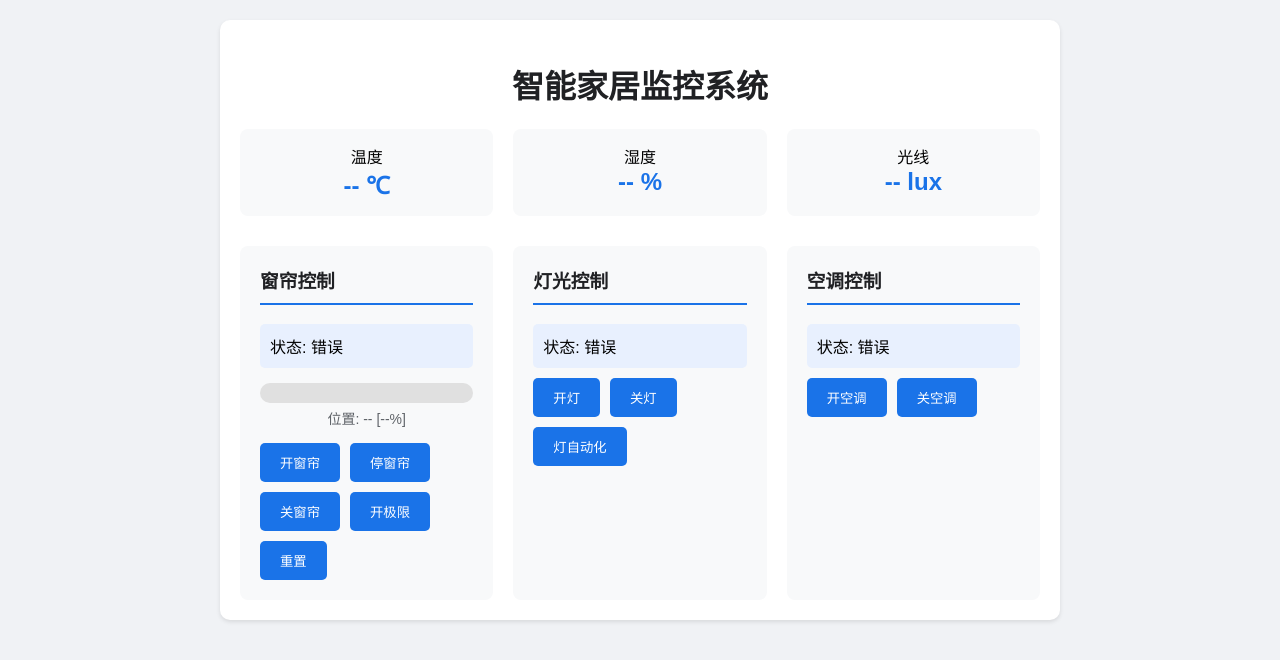
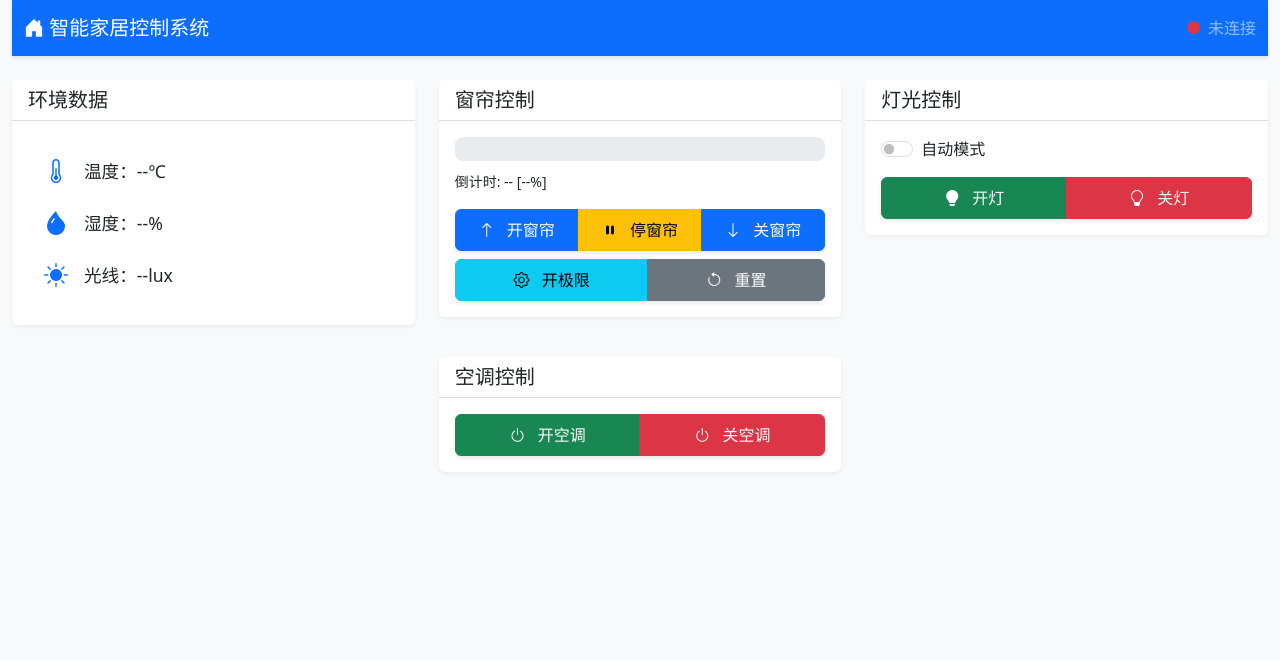
Before and after one commit to linkimlin/IOT2, a plain HTML site: page index.html in a window 1280 px wide. Drawn offline with nearby package versions, Linux system fonts and the light colour scheme; files that its build step writes are made by us from their sources; no server answers.

Commit message:
Add files via upload

```diff
--- a/index.html
+++ b/index.html
@@ -1,74 +1,147 @@
 <!DOCTYPE html>
-<html lang="zh">
+<html lang="zh-CN">
 <head>
     <meta charset="UTF-8">
     <meta name="viewport" content="width=device-width, initial-scale=1.0">
-    <title>智能家居监控系统</title>
-    <link rel="stylesheet" href="styles.css">
+    <title>智能家居控制系统</title>
+    <link href="https://cdn.jsdelivr.net/npm/bootstrap@5.3.0/dist/css/bootstrap.min.css" rel="stylesheet">
+    <link href="https://cdn.jsdelivr.net/npm/bootstrap-icons@1.7.2/font/bootstrap-icons.css" rel="stylesheet">
+    <link href="css/style.css" rel="stylesheet">
 </head>
 <body>
-    <div class="container">
-        <h1 style="text-align: center; color: #202124;">智能家居监控系统</h1>
+    <div class="container-fluid">
+        <nav class="navbar navbar-expand-lg navbar-dark bg-primary">
+            <div class="container-fluid">
+                <a class="navbar-brand" href="#">
+                    <i class="bi bi-house-door-fill"></i> 智能家居控制系统
+                </a>
+                <div class="d-flex">
+                    <span class="navbar-text" id="connection-status">
+                        <i class="bi bi-circle-fill text-danger"></i> 未连接
+                    </span>
+                </div>
+            </div>
+        </nav>
 
+        <div class="row mt-4">
             <!-- 传感器数据显示 -->
+            <div class="col-md-4">
+                <div class="card">
+                    <div class="card-header">
+                        <h5 class="card-title mb-0">环境数据</h5>
+                    </div>
+                    <div class="card-body">
                         <div class="sensor-data">
-            <div class="sensor-item">
-                <div>温度</div>
-                <div class="sensor-value" id="temperature">-- ℃</div>
+                            <div class="data-item">
+                                <i class="bi bi-thermometer-half"></i>
+                                <span>温度：</span>
+                                <span id="temperature">--</span>℃
                             </div>
-            <div class="sensor-item">
-                <div>湿度</div>
-                <div class="sensor-value" id="humidity">-- %</div>
+                            <div class="data-item">
+                                <i class="bi bi-droplet-fill"></i>
+                                <span>湿度：</span>
+                                <span id="humidity">--</span>%
                             </div>
-            <div class="sensor-item">
-                <div>光线</div>
-                <div class="sensor-value" id="light">-- lux</div>
+                            <div class="data-item">
+                                <i class="bi bi-sun-fill"></i>
+                                <span>光线：</span>
+                                <span id="light">--</span>lux
+                            </div>
+                        </div>
+                    </div>
                 </div>
             </div>
 
             <!-- 控制面板 -->
-        <div class="control-panel">
+            <div class="col-md-8">
+                <div class="row">
                     <!-- 窗帘控制 -->
-            <div class="control-section">
-                <h3>窗帘控制</h3>
-                <div class="status" id="curtain-status">状态: 停止</div>
-                <div class="progress-container">
-                    <div class="progress-bar">
-                        <div class="progress" id="curtain-progress"></div>
+                    <div class="col-md-6 mb-4">
+                        <div class="card">
+                            <div class="card-header">
+                                <h5 class="card-title mb-0">窗帘控制</h5>
                             </div>
-                    <div class="progress-text" id="curtain-progress-text">位置: -- [--%]</div>
+                            <div class="card-body">
+                                <div class="curtain-status mb-3">
+                                    <div class="progress">
+                                        <div id="curtain-progress" class="progress-bar" role="progressbar"></div>
                                     </div>
-                <div class="button-group">
-                    <button onclick="sendCommand('C')">开窗帘</button>
-                    <button onclick="sendCommand('D')">停窗帘</button>
-                    <button onclick="sendCommand('E')">关窗帘</button>
-                    <button onclick="sendCommand('L')">开极限</button>
-                    <button onclick="sendCommand('R')">重置</button>
+                                    <div class="mt-2">
+                                        <small id="curtain-countdown">倒计时: -- [--%]</small>
+                                    </div>
+                                </div>
+                                <div class="btn-group w-100">
+                                    <button class="btn btn-primary" onclick="sendCommand('C')">
+                                        <i class="bi bi-arrow-up"></i> 开窗帘
+                                    </button>
+                                    <button class="btn btn-warning" onclick="sendCommand('D')">
+                                        <i class="bi bi-pause-fill"></i> 停窗帘
+                                    </button>
+                                    <button class="btn btn-primary" onclick="sendCommand('E')">
+                                        <i class="bi bi-arrow-down"></i> 关窗帘
+                                    </button>
+                                </div>
+                                <div class="btn-group w-100 mt-2">
+                                    <button class="btn btn-info" onclick="sendCommand('L')">
+                                        <i class="bi bi-gear"></i> 开极限
+                                    </button>
+                                    <button class="btn btn-secondary" onclick="sendCommand('R')">
+                                        <i class="bi bi-arrow-counterclockwise"></i> 重置
+                                    </button>
+                                </div>
+                            </div>
                         </div>
                     </div>
 
                     <!-- 灯光控制 -->
-            <div class="control-section">
-                <h3>灯光控制</h3>
-                <div class="status" id="light-status">状态: 关闭</div>
-                <div class="button-group">
-                    <button onclick="sendCommand('A')">开灯</button>
-                    <button onclick="sendCommand('B')">关灯</button>
-                    <button onclick="sendCommand('H')">灯自动化</button>
+                    <div class="col-md-6 mb-4">
+                        <div class="card">
+                            <div class="card-header">
+                                <h5 class="card-title mb-0">灯光控制</h5>
+                            </div>
+                            <div class="card-body">
+                                <div class="light-status mb-3">
+                                    <div class="form-check form-switch">
+                                        <input class="form-check-input" type="checkbox" id="auto-mode">
+                                        <label class="form-check-label" for="auto-mode">自动模式</label>
+                                    </div>
+                                </div>
+                                <div class="btn-group w-100">
+                                    <button class="btn btn-success" onclick="sendCommand('A')">
+                                        <i class="bi bi-lightbulb-fill"></i> 开灯
+                                    </button>
+                                    <button class="btn btn-danger" onclick="sendCommand('B')">
+                                        <i class="bi bi-lightbulb"></i> 关灯
+                                    </button>
+                                </div>
+                            </div>
                         </div>
                     </div>
 
                     <!-- 空调控制 -->
-            <div class="control-section">
-                <h3>空调控制</h3>
-                <div class="status" id="ac-status">状态: 关闭</div>
-                <div class="button-group">
-                    <button onclick="sendCommand('F')">开空调</button>
-                    <button onclick="sendCommand('G')">关空调</button>
+                    <div class="col-md-6">
+                        <div class="card">
+                            <div class="card-header">
+                                <h5 class="card-title mb-0">空调控制</h5>
+                            </div>
+                            <div class="card-body">
+                                <div class="btn-group w-100">
+                                    <button class="btn btn-success" onclick="sendCommand('F')">
+                                        <i class="bi bi-power"></i> 开空调
+                                    </button>
+                                    <button class="btn btn-danger" onclick="sendCommand('G')">
+                                        <i class="bi bi-power"></i> 关空调
+                                    </button>
                                 </div>
                             </div>
                         </div>
                     </div>
-    <script src="script.js"></script>
+                </div>
+            </div>
+        </div>
+    </div>
+
+    <script src="https://cdn.jsdelivr.net/npm/bootstrap@5.3.0/dist/js/bootstrap.bundle.min.js"></script>
+    <script src="js/app.js"></script>
 </body>
 </html>
--- /dev/null
+++ b/style.css
@@ -0,0 +1,98 @@
+body {
+    background-color: #f8f9fa;
+    min-height: 100vh;
+}
+
+.navbar {
+    box-shadow: 0 2px 4px rgba(0,0,0,.1);
+}
+
+.card {
+    box-shadow: 0 2px 4px rgba(0,0,0,.05);
+    border: none;
+    margin-bottom: 1rem;
+}
+
+.card-header {
+    background-color: #fff;
+    border-bottom: 1px solid rgba(0,0,0,.125);
+}
+
+.sensor-data {
+    padding: 1rem;
+}
+
+.data-item {
+    display: flex;
+    align-items: center;
+    margin-bottom: 1rem;
+    font-size: 1.1rem;
+}
+
+.data-item i {
+    font-size: 1.5rem;
+    margin-right: 1rem;
+    color: #0d6efd;
+}
+
+.data-item:last-child {
+    margin-bottom: 0;
+}
+
+.btn-group {
+    box-shadow: 0 2px 4px rgba(0,0,0,.1);
+}
+
+.btn {
+    padding: 0.5rem 1rem;
+}
+
+.btn i {
+    margin-right: 0.5rem;
+}
+
+.progress {
+    height: 1.5rem;
+    background-color: #e9ecef;
+    border-radius: 0.5rem;
+}
+
+.progress-bar {
+    background-color: #0d6efd;
+    transition: width 0.3s ease;
+}
+
+.form-check-input:checked {
+    background-color: #0d6efd;
+    border-color: #0d6efd;
+}
+
+#connection-status {
+    display: flex;
+    align-items: center;
+    gap: 0.5rem;
+}
+
+#connection-status i {
+    font-size: 0.8rem;
+}
+
+/* 响应式调整 */
+@media (max-width: 768px) {
+    .container-fluid {
+        padding: 0.5rem;
+    }
+
+    .card {
+        margin-bottom: 0.5rem;
+    }
+
+    .data-item {
+        font-size: 1rem;
+    }
+
+    .btn {
+        padding: 0.4rem 0.8rem;
+        font-size: 0.9rem;
+    }
+}
```
Also changed, not shown: app.js (added, +123 -0 lines), 1 other file. Lines whose indentation alone changed are shown as unchanged.
